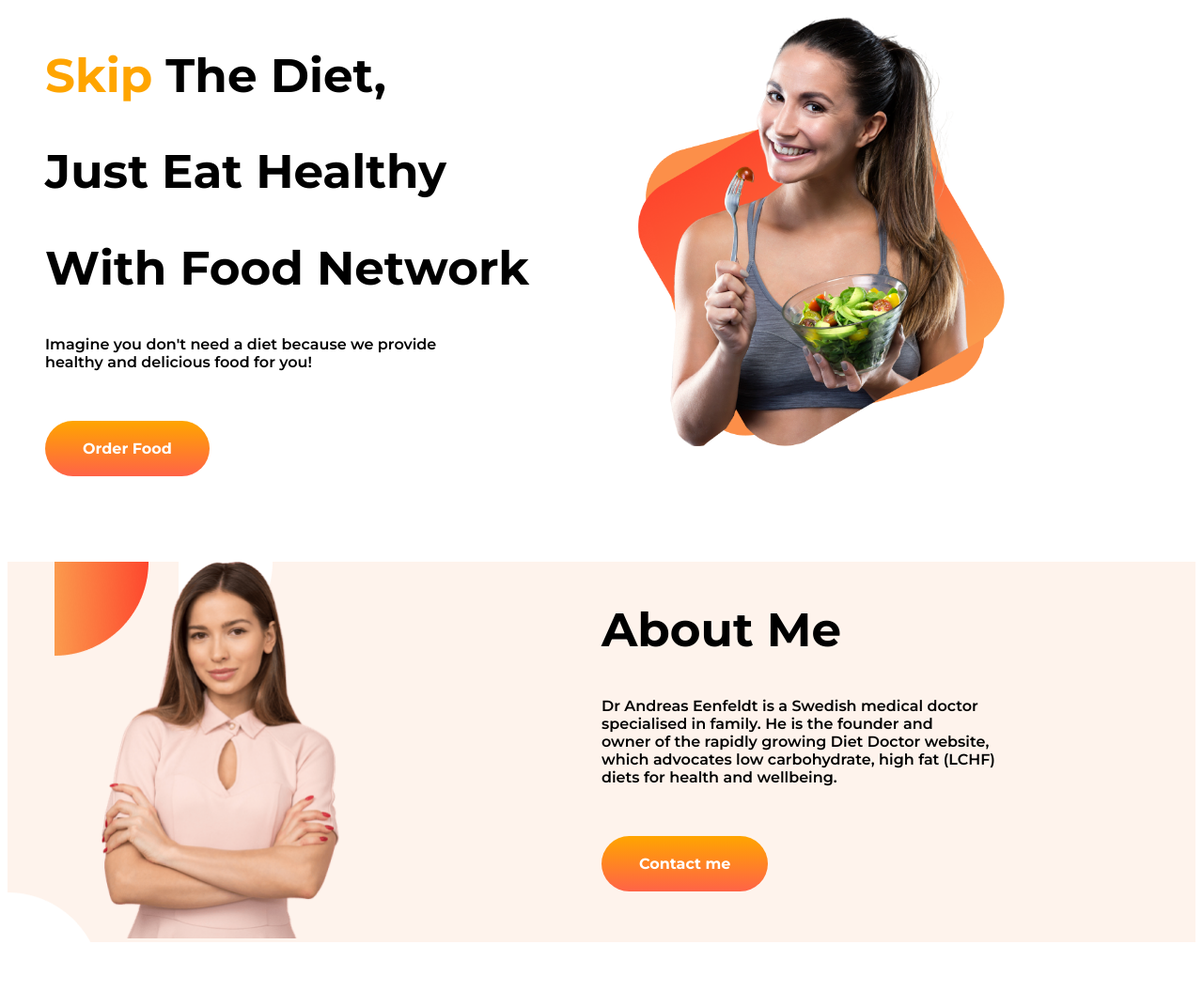
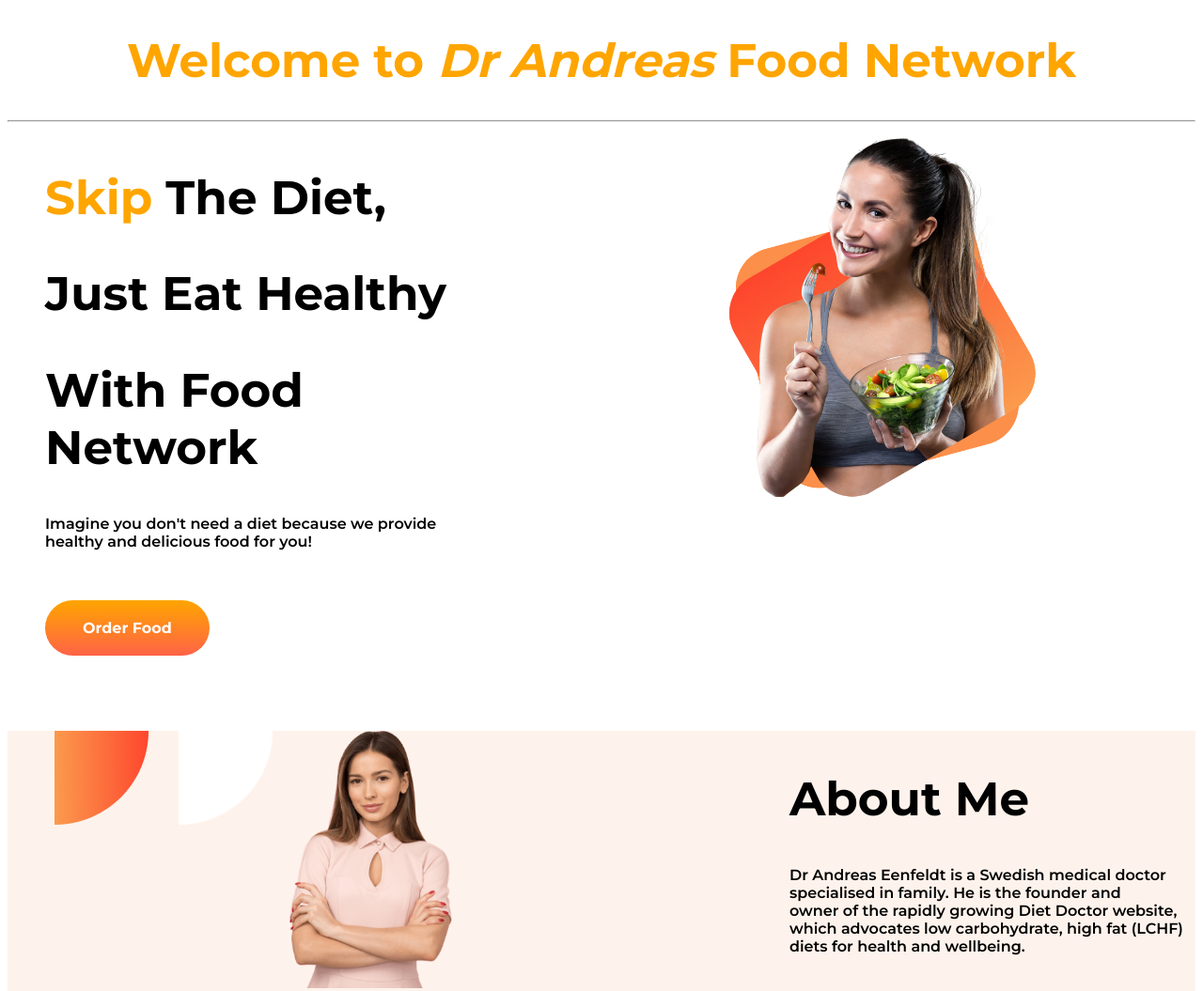
Before and after one commit to ImdadulPabon/Food-Network, a plain HTML site: page index.html in a window 1280 px wide. Shown: the top 1055 px of the page at 94% size. Drawn offline with Linux system fonts and the light colour scheme.

Commit message:
finall add

```diff
--- a/index.html
+++ b/index.html
@@ -13,6 +13,8 @@
 </head>
 
 <body>
+    <h1 id="welcome">Welcome to <i>Dr Andreas</i> Food Network</h1>
+    <hr>
     <section class="flaxible-container">
         <div class="half-width" id="padding">
             <h1><span class="orange-coller">Skip</span> The Diet,</h1>
--- a/style.css
+++ b/style.css
@@ -2,6 +2,13 @@ body{
     font-family: 'Montserrat', sans-serif;
 }
 .orange-coller{
+    color: orange;
+}
+#welcome{
+    text-align: center;
+    color:orange;
+}
+hr{
     color: orange;
 }
 h1{
@@ -13,6 +20,7 @@ h1{
 }
 .half-width{
     width: 50%;
+    padding-left: 200px;
 }
 #first-image{
     width: 70%;
```
